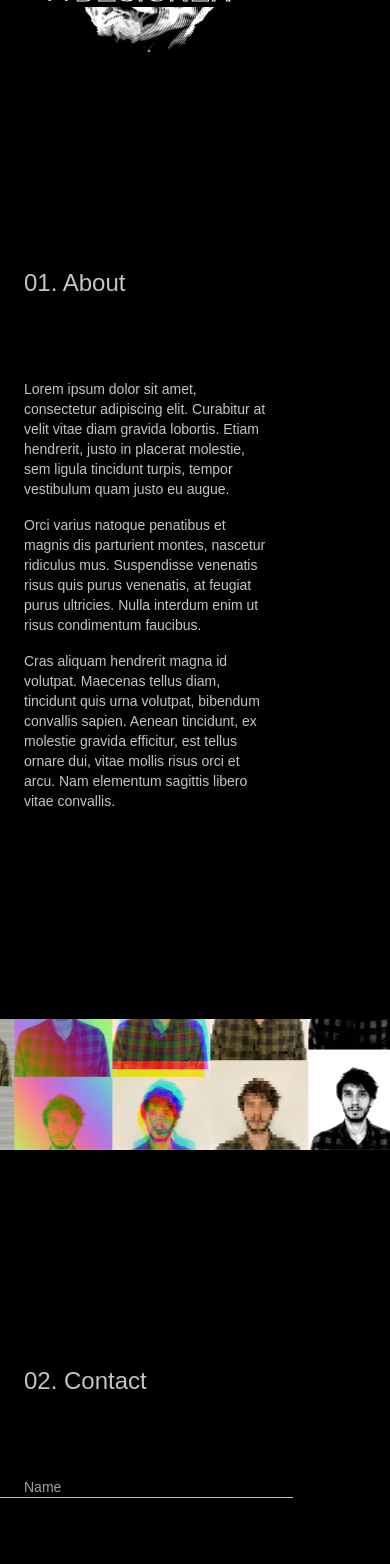
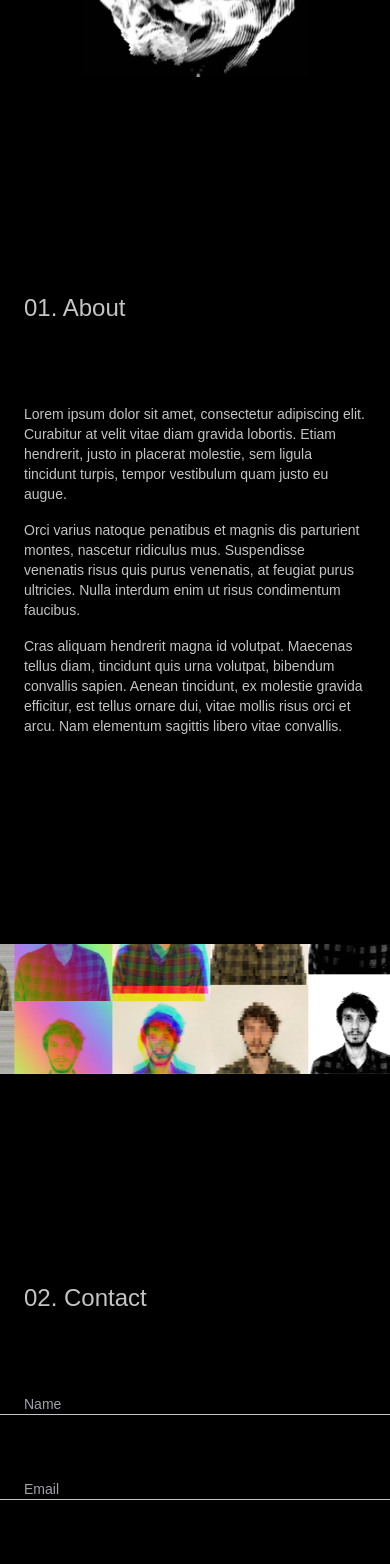
Before and after one commit to hubagaspar91/personal-website-v1.0, a Next.js app: page / in a window 390 px wide. Shown: the part 1868-3432 px from the top of the page. Built offline with nearby package versions, Linux system fonts and the light colour scheme; a web font is replaced by a local one.

Commit message:
Layout and image sizing fixes

```diff
--- a/components/layout/Container/Container.module.css
+++ b/components/layout/Container/Container.module.css
@@ -3,5 +3,5 @@
 }
 
 .content {
-    @apply w-9/12 h-full;
+    @apply w-full sm:w-9/12 h-full;
 }
--- a/components/sections/MainContact/MainContact.module.css
+++ b/components/sections/MainContact/MainContact.module.css
@@ -22,7 +22,7 @@
 .submit {
     transition: color 0.3s linear;
     @apply text-black bg-primary px-6 py-1 h-72
-    flex items-start relative overflow-hidden;
+    flex flex-col items-start relative overflow-hidden;
 }
 
 .submit:before {
--- a/components/sections/MainSlideshow/MainSlideshow.tsx
+++ b/components/sections/MainSlideshow/MainSlideshow.tsx
@@ -7,18 +7,18 @@ function MainSlideshow(): ReactElement {
   return (
     <div className={utilsStyles.section}>
       <InfiniteSlideshow>
-        <Image src="/images/slide00.jpg" width={1536} height={2048} />
-        <Image src="/images/slide01.jpg" width={1536} height={2048} />
-        <Image src="/images/slide02.jpg" width={1536} height={2048} />
-        <Image src="/images/slide03.jpg" width={1536} height={2048} />
-        <Image src="/images/slide04.jpg" width={1536} height={2048} />
-        <Image src="/images/slide05.jpg" width={1536} height={2048} />
-        <Image src="/images/slide06.jpg" width={1536} height={2048} />
-        <Image src="/images/slide07.jpg" width={1536} height={2048} />
-        <Image src="/images/slide08.jpg" width={1536} height={2048} />
-        <Image src="/images/slide09.jpg" width={1536} height={2048} />
-        <Image src="/images/slide10.jpg" width={1536} height={2048} />
-        <Image src="/images/slide11.jpg" width={1536} height={2048} />
+        <Image src="/images/slide00.jpg" width={1536} height={2048} layout="responsive" />
+        <Image src="/images/slide01.jpg" width={1536} height={2048} layout="responsive" />
+        <Image src="/images/slide02.jpg" width={1536} height={2048} layout="responsive" />
+        <Image src="/images/slide03.jpg" width={1536} height={2048} layout="responsive" />
+        <Image src="/images/slide04.jpg" width={1536} height={2048} layout="responsive" />
+        <Image src="/images/slide05.jpg" width={1536} height={2048} layout="responsive" />
+        <Image src="/images/slide06.jpg" width={1536} height={2048} layout="responsive" />
+        <Image src="/images/slide07.jpg" width={1536} height={2048} layout="responsive" />
+        <Image src="/images/slide08.jpg" width={1536} height={2048} layout="responsive" />
+        <Image src="/images/slide09.jpg" width={1536} height={2048} layout="responsive" />
+        <Image src="/images/slide10.jpg" width={1536} height={2048} layout="responsive" />
+        <Image src="/images/slide11.jpg" width={1536} height={2048} layout="responsive" />
       </InfiniteSlideshow>
     </div>
   );
--- a/components/ui/Accordion/Accordion.module.css
+++ b/components/ui/Accordion/Accordion.module.css
@@ -20,8 +20,8 @@
 }
 
 .itemBody {
-    @apply px-6 max-h-0 overflow-hidden;
-    transition: padding-top 0.3s linear;
+    @apply px-6 h-auto max-h-0 overflow-hidden;
+    /*transition: all 0.3s linear;*/
 }
 
 .itemBody__open {
```
